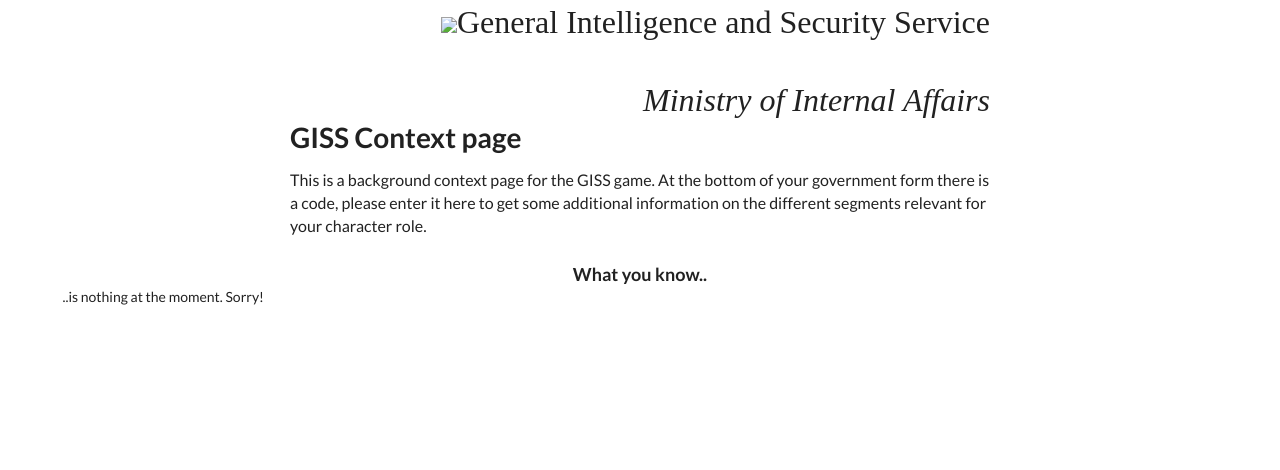
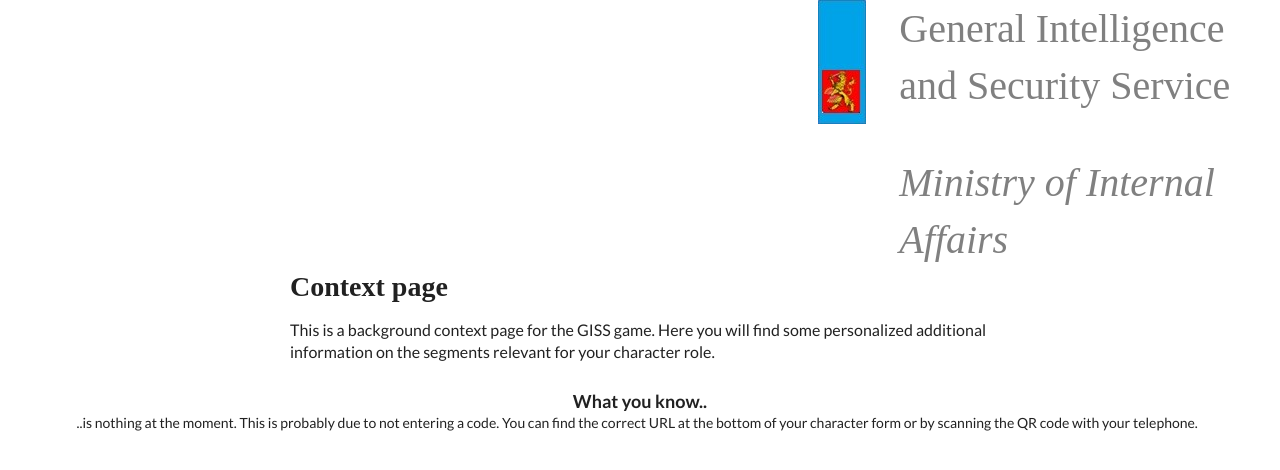
Before and after one commit to b0tting/GISSforms, a plain HTML site: page index.html in a window 1280 px wide. Drawn offline with Linux system fonts and the light colour scheme; a web font is replaced by a local one.

Commit message:
Updating giss.js

```diff
--- a/giss.js
+++ b/giss.js
@@ -1,6 +1,6 @@
 configuration = {
     "url": "https://eproprio.otting.org/",
-    "introduction": "This is a background context page for the GISS game. At the bottom of your government form there is a code, please enter it here to get some additional information on the different segments relevant for your character role.",
+    "introduction": "This is a background context page for the GISS game. Here you will find some personalized additional information on the segments relevant for your character role.",
     "codes": {
         "general": [{
                 "description": "Verus Deus",
--- a/index.html
+++ b/index.html
@@ -20,7 +20,30 @@
 
         .cali {
         	font-family: 'CalifornianFB' !important;
-            font-size: 2em
+            font-size: 4vw;
+            color: grey;
+        }
+
+        @media screen and (min-width: 1200px) {
+          .cali {
+             font-size: 40px;
+          }
+        }
+        @media screen and (max-width: 680px) {
+          .cali {
+             display: none;
+          }
+
+        }
+
+        body {
+            background-color: #FFFFFF;
+        }
+
+        .tight {
+            margin-top: 0px;
+            padding-top: 0px !important;
+            padding-bottom: 0px !important;
         }
 
     </style>
@@ -186,16 +209,6 @@
             });
     </script>
 
-    <style type="text/css">
-        body {
-            background-color: #FFFFFF;
-        }
-
-        .main.container {
-            margin-top: 0em;
-        }
-    </style>
-
     <script id="welcome-template" type="text/x-handlebars-template">
         <p>{{introduction}}</p>
     </script>
@@ -232,14 +245,19 @@
 </head>
 
 <body>
-<div class="ui main text container right aligned">
-    <p class="cali"><img src="ïmg/label.jpg"/>General Intelligence and Security Service</p>
-    <p class="cali"><i>Ministry of Internal Affairs</i></p>
+<div class="ui grid tight">
+  <div class="sixteen wide column tight"></div>
+  <div class="ten wide column"></div>
+    <div class="one wide column"><img src="img/label.jpg"/></div>
+    <div class="five wide column">
+      <p class="cali">General Intelligence and Security Service</p>
+      <p class="cali"><i>Ministry of Internal Affairs</i></p>
+  </div>
 </div>
 
 
 <div class="ui main text container">
-    <h1 class="ui header">GISS Context page</h1>
+    <h1 class="ui header cali">Context page</h1>
     <div id="welcome"></div>
 </div>
 
@@ -269,10 +287,9 @@
 </div>
 
 <h3 class="ui center aligned header">What you know..</h3>
-<div class="ui two column stackable grid container" id="entries">..is nothing at the moment. Sorry!
+<div class="ui two column stackable grid container" id="entries">
+    <div class="segment center aligned">..is nothing at the moment. This is probably due to not entering a code. You can find the correct URL at the bottom of your character form or by scanning the QR code with your telephone.</div>
 </div>
-
-
 
 </body>
 </html>
```
